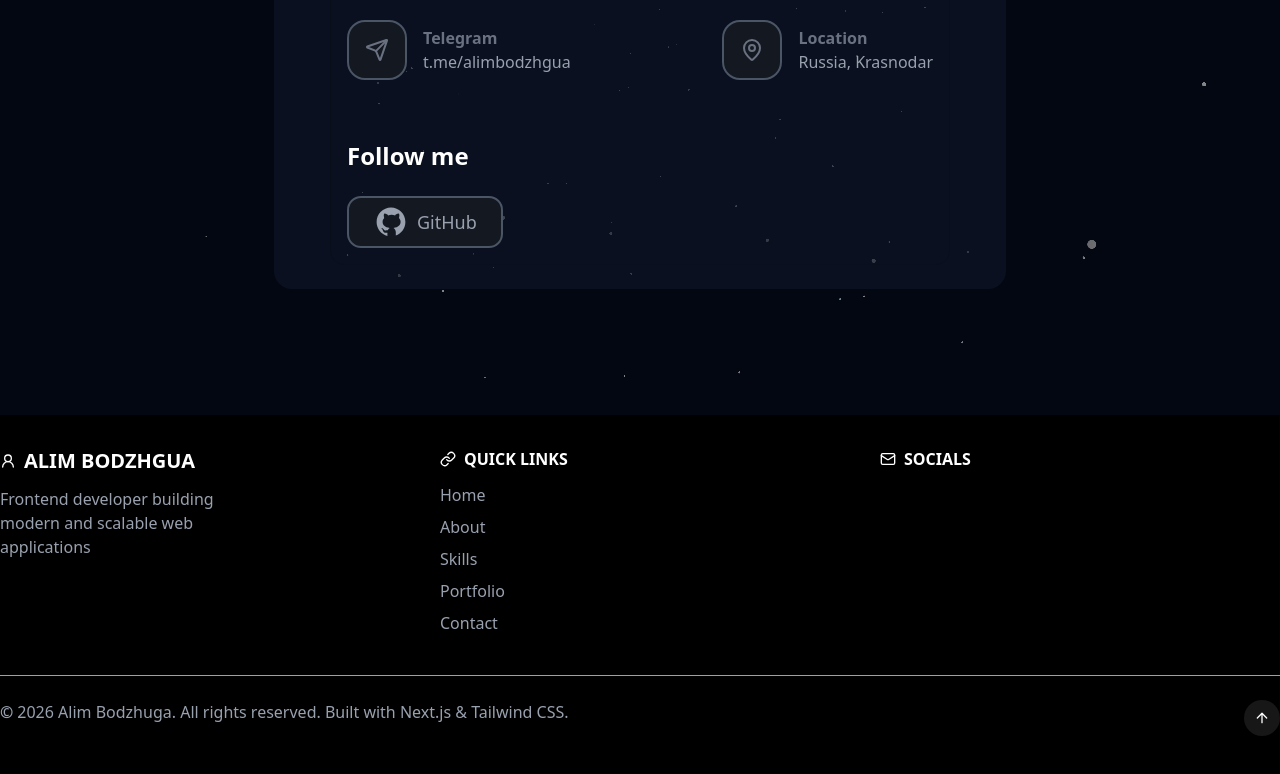
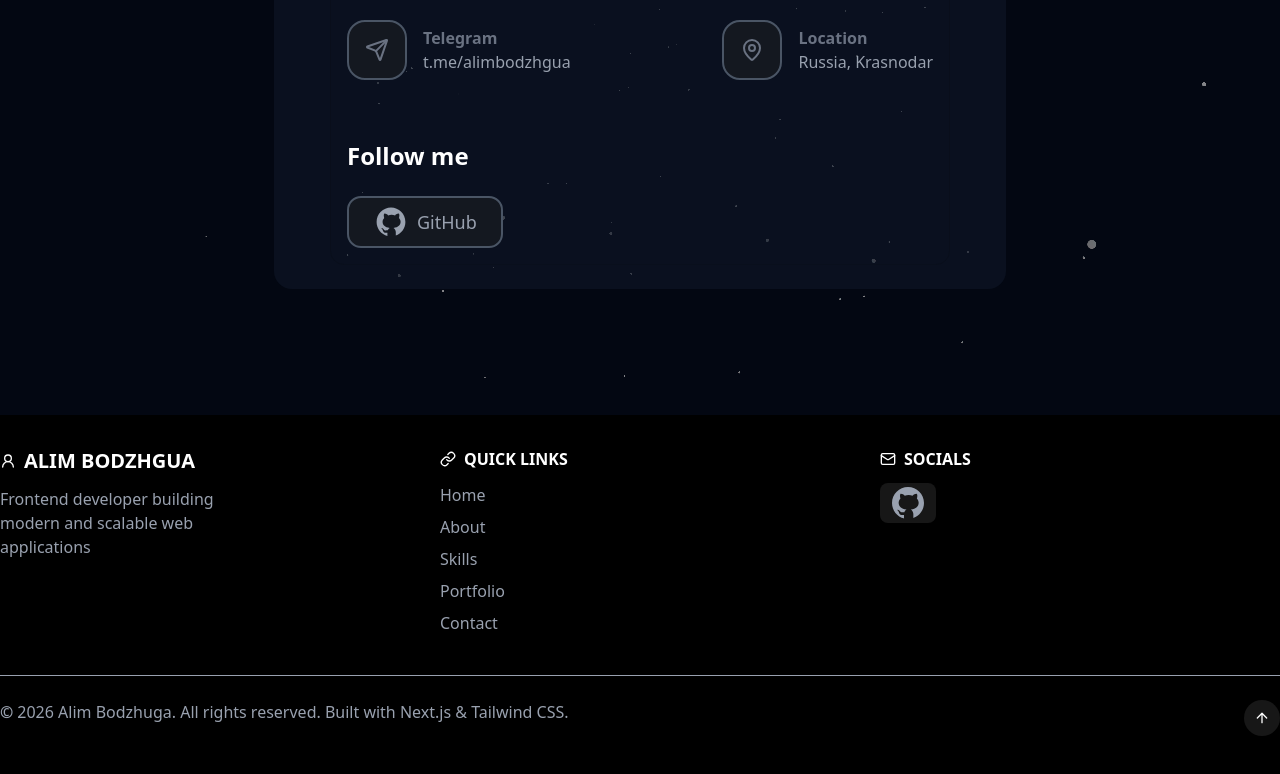
Before and after one commit to AlimBodzhgua/test-task, a Next.js app: page / in a window 1280 px wide. Shown: the part 2785-3559 px from the top of the page. Built offline with nearby package versions, Linux system fonts and the light colour scheme.

Commit message:
added scroll to home section, added github to socials

```diff
--- a/components/Footer/Footer.tsx
+++ b/components/Footer/Footer.tsx
@@ -4,6 +4,7 @@ import {
 	Mail as MailIcon,
 	UserRound as UserRoundIcon,
 } from 'lucide-react';
+import Image from 'next/image';
 import { Button } from '../ui';
 
 export function Footer() {
@@ -43,6 +44,22 @@ export function Footer() {
 							<MailIcon className='text-white' size={16}/>
 							<h3 className='text-white font-bold uppercase'>Socials</h3>
 						</div>
+						<div>
+							<Button
+								asChild
+								size='lg'
+								className='px-2 transition-transform hover:-translate-y-1 hover:opacity-95'
+							>
+								<a href='https://github.com/AlimBodzhgua' target='_blank'>
+									<Image
+										src={`/icons/github.svg`}
+										width={40}
+										height={40}
+										alt='GitHub icon'
+									/>
+								</a>
+							</Button>
+						</div>
 					</div>
 				</div>
 
@@ -51,8 +68,10 @@ export function Footer() {
 						<span className='font-bold mr-1'>&#169;</span>
 						2026 Alim Bodzhuga. All rights reserved. Built with Next.js & Tailwind CSS.
 					</div>
-					<Button className='rounded-3xl' size='icon'>
-						<ArrowUpIcon />
+					<Button className='rounded-3xl transition-transform hover:-translate-y-1' size='icon' asChild>
+						<a href="#home">
+							<ArrowUpIcon />
+						</a>
 					</Button>
 				</div>
 			</div>
```
